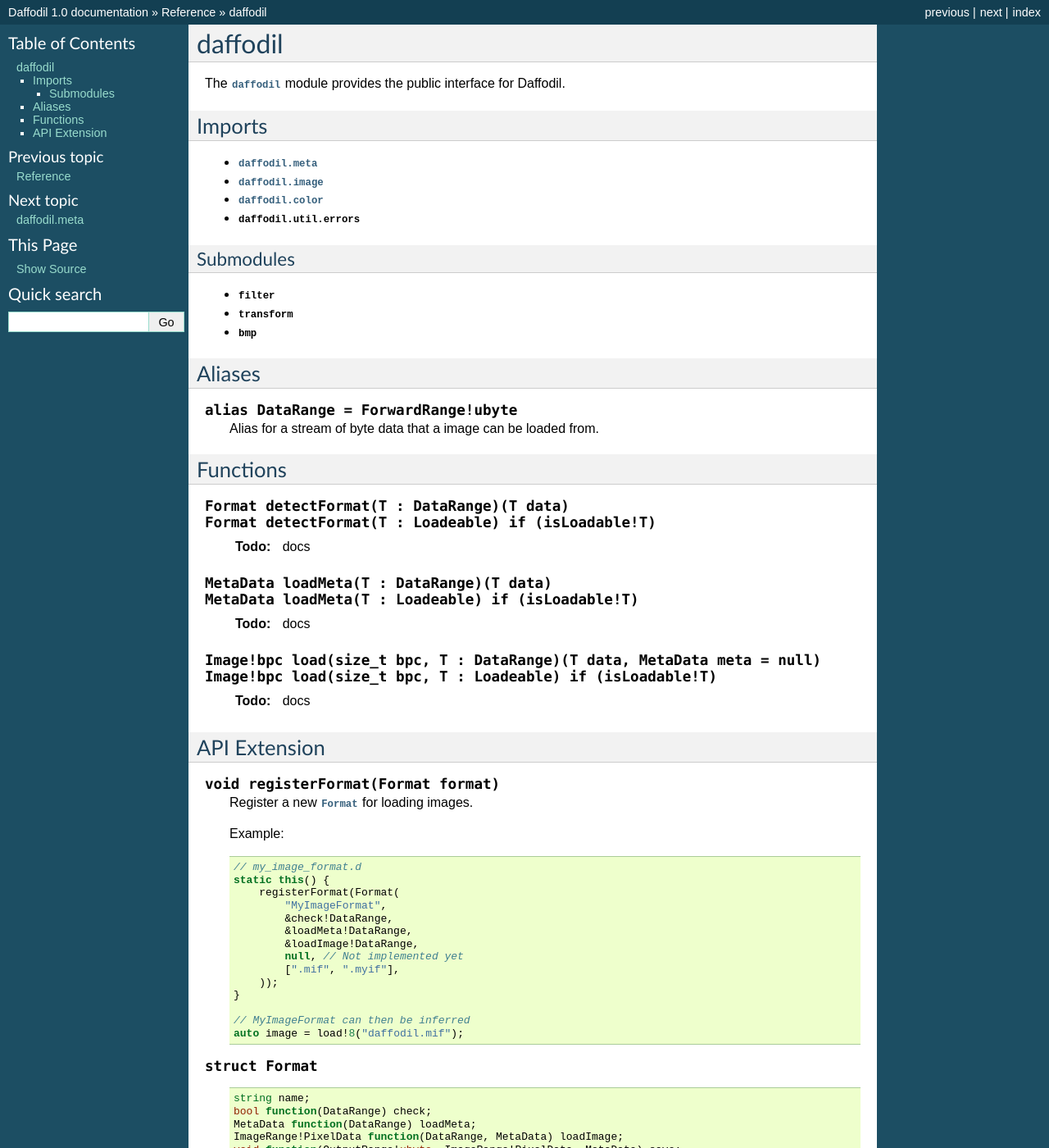
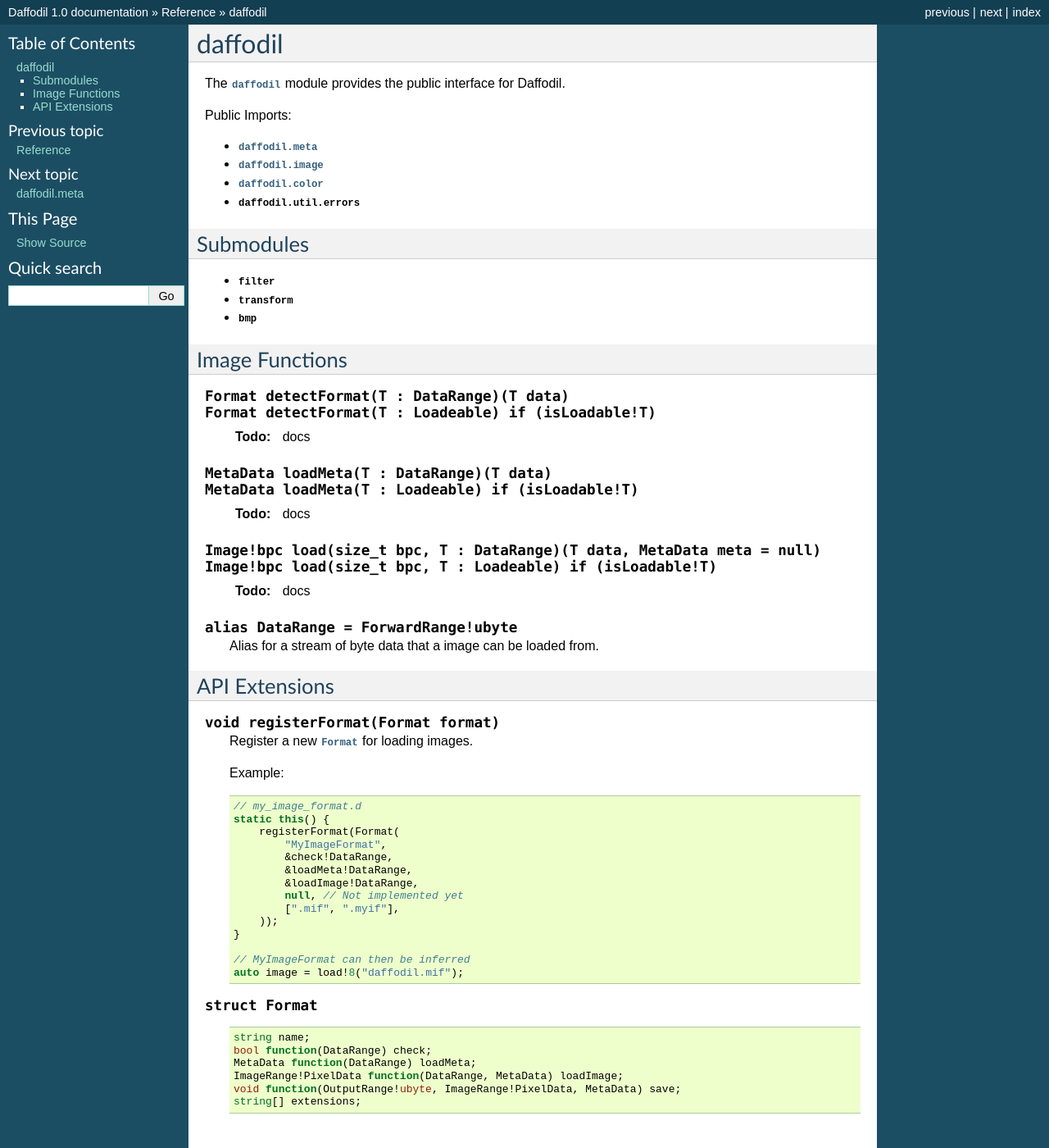
Before and after one commit to BenjaminSchaaf/daffodil, a Sphinx documentation site: the page built from docs/reference/daffodil.rst, in a window 1280 px wide and 1400 px high. Shown: the whole window at 82% size. Built offline with Sphinx 7.4.7, drawn with Linux system fonts in a browser that asks for light colours; some of the changed lines change nothing that is shown.

Commit message:
Improved sectioning in daffodil.rst

```diff
--- a/docs/reference/daffodil.rst
+++ b/docs/reference/daffodil.rst
@@ -5,8 +5,7 @@ daffodil
 
 The :d:mod:`daffodil` module provides the public interface for Daffodil.
 
-Imports
-=======
+Public Imports:
 
 - :d:mod:`daffodil.meta`
 - :d:mod:`daffodil.image`
@@ -14,23 +13,14 @@ Imports
 - :d:mod:`daffodil.util.errors`
 
 Submodules
-----------
+==========
 
 - :d:mod:`filter<daffodil.filter>`
 - :d:mod:`transform<daffodil.transform>`
 - :d:mod:`bmp<daffodil.bmp>`
 
-Aliases
-=======
-
-.. d:alias::
-    alias DataRange = ForwardRange!ubyte
-    :name: DataRange
-
-    Alias for a stream of byte data that a image can be loaded from.
-
-Functions
-=========
+Image Functions
+===============
 
 .. d:function::
     Format detectFormat(T : DataRange)(T data)
@@ -53,8 +43,14 @@ Functions
 
     .. todo:: docs
 
-API Extension
-=============
+.. d:alias::
+    alias DataRange = ForwardRange!ubyte
+    :name: DataRange
+
+    Alias for a stream of byte data that a image can be loaded from.
+
+API Extensions
+==============
 
 .. d:function::
     void registerFormat(Format format)
```
